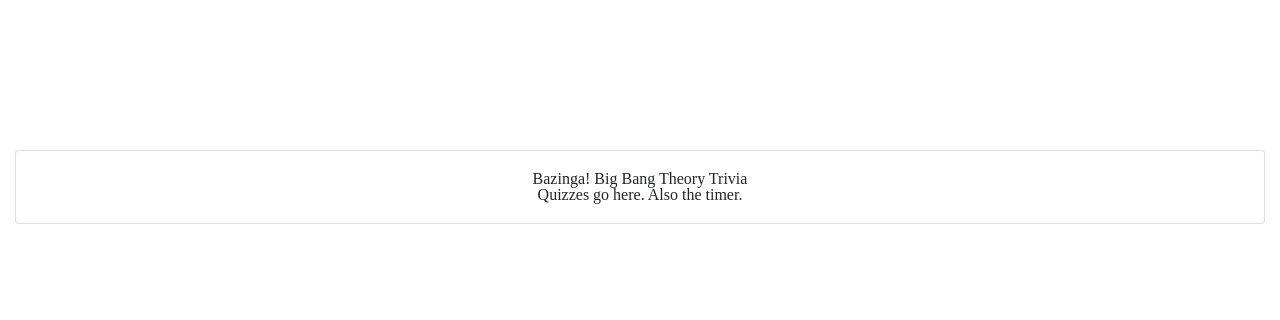
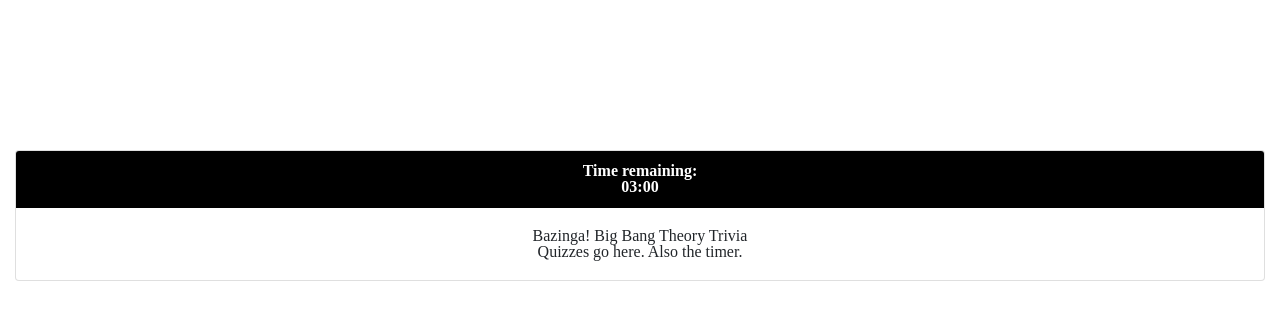
Before and after one commit to mike-west/TriviaGame, a plain HTML site: page index.html in a window 1280 px wide. Both pictures are taken after a click on the button "Get Started". Drawn offline with nearby package versions, Linux system fonts and the light colour scheme.

Commit message:
added timer elements and styled them

```diff
--- a/assets/css/style.css
+++ b/assets/css/style.css
@@ -1,3 +1,7 @@
+#container-fluid {
+    font-family: Arial, Helvetica, sans-serif;
+}
+
 .card {
     margin-top: 150px;
 }
@@ -5,3 +9,9 @@
 .btn {
     margin-top: 20px;
 }
+
+#timer {
+    color: #ffffff;
+    background-color: #000000;
+    font-weight: bold;
+}
--- a/index.html
+++ b/index.html
@@ -25,6 +25,10 @@
             </div>
         </div>
         <div id="quiz-card" class="card">
+            <div id="timer" class="card-header text-center">
+                <p>Time remaining: </p>
+                <div id="time-remaining">03:00</div>
+            </div>
             <div class="card-body text-center">
                 <h1>Bazinga! Big Bang Theory Trivia</h1>
                 <p>Quizzes go here. Also the timer.</p>
```
